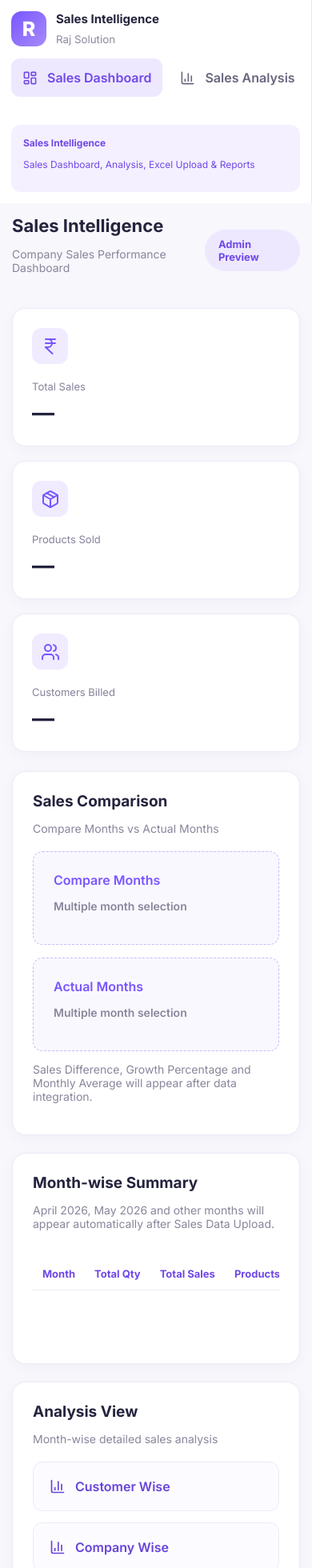
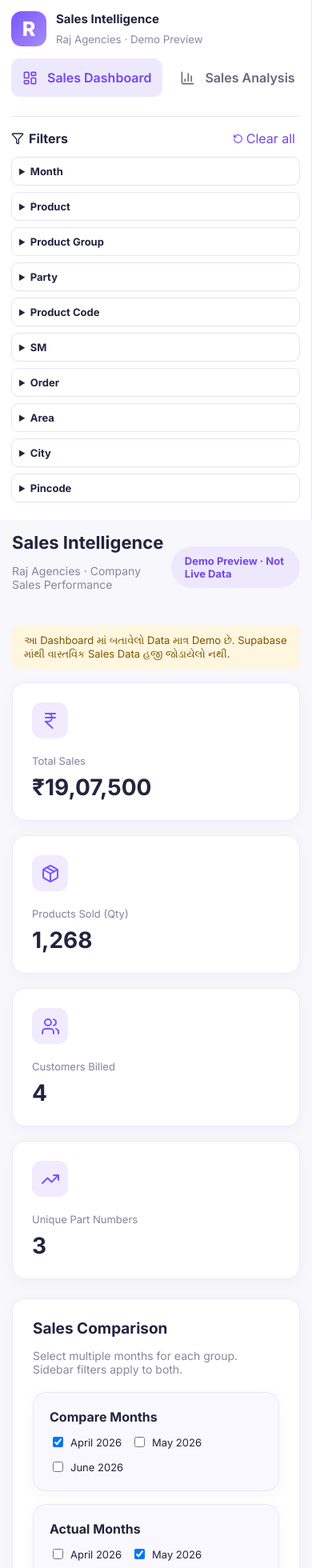
Before and after one commit to rajapplicatoin/rjsolution, a React (Vite) app: page / in a window 390 px wide. Shown: the top 1960 px of the page at 80% size. Built offline with nearby package versions, Linux system fonts and the light colour scheme.

Commit message:
upload file

```diff
--- a/src/App.tsx
+++ b/src/App.tsx
@@ -1,467 +1,80 @@
-
-import { useState } from "react";
-import {
-  LayoutDashboard,
-  BarChart3,
-  Upload,
-  Settings,
-  Package,
-  Users,
-  IndianRupee,
-  Download,
-  FileSpreadsheet,
-  Database,
-  CheckCircle2
-} from "lucide-react";
+import { useMemo, useState, type ReactNode } from "react";
+import { LayoutDashboard, BarChart3, Upload, Settings, Package, Users, IndianRupee, Download, FileSpreadsheet, Database, TrendingUp, Filter, RotateCcw } from "lucide-react";
+import { BarChart, Bar, XAxis, YAxis, CartesianGrid, Tooltip, ResponsiveContainer, Legend } from "recharts";
 import { downloadSalesTemplate } from "./salesTemplate";
 
 type Page = "dashboard" | "analysis" | "upload" | "admin";
-
-const menus = [
-  {
-    id: "dashboard" as Page,
-    name: "Sales Dashboard",
-    icon: LayoutDashboard
-  },
-  {
-    id: "analysis" as Page,
-    name: "Sales Analysis",
-    icon: BarChart3
-  },
-  {
-    id: "upload" as Page,
-    name: "Data Upload",
-    icon: Upload
-  },
-  {
-    id: "admin" as Page,
-    name: "Admin Panel",
-    icon: Settings
-  }
+type Sale = { month: string; customer: string; company: string; product: string; group: string; code: string; sm: string; order: string; area: string; city: string; pin: string; qty: number; amount: number; listValue: number };
+const demo: Sale[] = [
+  { month:"2026-04", customer:"Shree Traders", company:"Alpha", product:"Bearing", group:"Mechanical", code:"BR-101", sm:"Ravi", order:"SO-101", area:"Varachha", city:"Surat", pin:"395006", qty:140, amount:175000, listValue:195000 },
+  { month:"2026-04", customer:"Patel Industries", company:"Beta", product:"Motor", group:"Electrical", code:"MT-202", sm:"Amit", order:"SO-102", area:"Udhna", city:"Surat", pin:"394210", qty:32, amount:256000, listValue:280000 },
+  { month:"2026-04", customer:"Om Enterprises", company:"Alpha", product:"Bearing", group:"Mechanical", code:"BR-101", sm:"Ravi", order:"SO-103", area:"Adajan", city:"Surat", pin:"395009", qty:90, amount:112500, listValue:130000 },
+  { month:"2026-05", customer:"Shree Traders", company:"Alpha", product:"Bearing", group:"Mechanical", code:"BR-101", sm:"Ravi", order:"SO-201", area:"Varachha", city:"Surat", pin:"395006", qty:160, amount:200000, listValue:225000 },
+  { month:"2026-05", customer:"Patel Industries", company:"Beta", product:"Motor", group:"Electrical", code:"MT-202", sm:"Amit", order:"SO-202", area:"Udhna", city:"Surat", pin:"394210", qty:44, amount:352000, listValue:390000 },
+  { month:"2026-05", customer:"Krishna Sales", company:"Gamma", product:"Cable", group:"Electrical", code:"CB-303", sm:"Neha", order:"SO-203", area:"Ring Road", city:"Surat", pin:"395002", qty:260, amount:78000, listValue:95000 },
+  { month:"2026-06", customer:"Shree Traders", company:"Alpha", product:"Bearing", group:"Mechanical", code:"BR-101", sm:"Ravi", order:"SO-301", area:"Varachha", city:"Surat", pin:"395006", qty:180, amount:225000, listValue:250000 },
+  { month:"2026-06", customer:"Om Enterprises", company:"Gamma", product:"Cable", group:"Electrical", code:"CB-303", sm:"Neha", order:"SO-302", area:"Adajan", city:"Surat", pin:"395009", qty:310, amount:93000, listValue:115000 },
+  { month:"2026-06", customer:"Krishna Sales", company:"Beta", product:"Motor", group:"Electrical", code:"MT-202", sm:"Amit", order:"SO-303", area:"Ring Road", city:"Surat", pin:"395002", qty:52, amount:416000, listValue:460000 },
 ];
-
-const analysisTypes = [
-  "Customer Wise",
-  "Company Wise",
-  "Product Wise",
-  "SM Wise",
-  "Area Wise",
-  "City Wise"
-];
+const formatMoney = (v:number) => "₹" + v.toLocaleString("en-IN", { maximumFractionDigits: 0 });
+const formatNumber = (v:number) => v.toLocaleString("en-IN", { maximumFractionDigits: 2 });
+const monthLabel = (s:string) => new Date(s+"-01T00:00:00").toLocaleDateString("en-IN", {month:"long",year:"numeric"});
+const sum = (rows:Sale[], key:"amount"|"qty"|"listValue") => rows.reduce((t,r)=>t+r[key],0);
+const unique = (rows:Sale[], key:keyof Sale) => new Set(rows.map(r=>String(r[key]))).size;
+const dimensions = [
+  { label:"Month", key:"month" }, { label:"Product", key:"product" }, { label:"Product Group", key:"group" },
+  { label:"Party", key:"customer" }, { label:"Product Code", key:"code" }, { label:"SM", key:"sm" },
+  { label:"Order", key:"order" }, { label:"Area", key:"area" }, { label:"City", key:"city" }, { label:"Pincode", key:"pin" }
+] as const;
+type FilterKey = typeof dimensions[number]["key"];
+type Filters = Record<FilterKey,string[]>;
+const emptyFilters = ():Filters => ({month:[],product:[],group:[],customer:[],code:[],sm:[],order:[],area:[],city:[],pin:[]});
+const cardStyle = {background:"#fff",border:"1px solid #ebe8f5",borderRadius:16,padding:20,boxShadow:"0 4px 18px rgba(48,32,95,.04)"} as const;
+const buttonStyle = {border:0,borderRadius:9,padding:"10px 15px",background:"#7048e8",color:"white",fontWeight:700,cursor:"pointer"} as const;
 
 export default function App() {
-  const [page, setPage] = useState<Page>("dashboard");
-
-  return (
-    <div className="app">
-      <aside className="sidebar">
-        <div className="brand">
-          <div className="brand-logo">R</div>
-
-          <div>
-            <h2>Sales Intelligence</h2>
-            <small>Raj Solution</small>
-          </div>
-        </div>
-
-        <nav>
-          {menus.map((item) => {
-            const Icon = item.icon;
-
-            return (
-              <button
-                type="button"
-                key={item.id}
-                className={
-                  page === item.id
-                    ? "nav active"
-                    : "nav"
-                }
-                onClick={() => setPage(item.id)}
-              >
-                <Icon size={19} />
-                {item.name}
-              </button>
-            );
-          })}
-        </nav>
-
-        <div
-          style={{
-            marginTop: 35,
-            padding: 15,
-            borderRadius: 12,
-            background: "#f4f0ff",
-            color: "#7048e8",
-            fontSize: 12
-          }}
-        >
-          <strong>Sales Intelligence</strong>
-          <p>
-            Sales Dashboard, Analysis,
-            Excel Upload & Reports
-          </p>
-        </div>
-      </aside>
-
-      <main className="main">
-        <header className="header">
-          <div>
-            <h1>Sales Intelligence</h1>
-            <p>
-              Company Sales Performance Dashboard
-            </p>
-          </div>
-
-          <span className="admin-badge">
-            Admin Preview
-          </span>
-        </header>
-
-        {page === "dashboard" && (
-          <Dashboard />
-        )}
-
-        {page === "analysis" && (
-          <Analysis />
-        )}
-
-        {page === "upload" && (
-          <UploadPage />
-        )}
-
-        {page === "admin" && (
-          <AdminPage />
-        )}
-      </main>
-    </div>
-  );
+  const [page,setPage] = useState<Page>("dashboard");
+  const [filters,setFilters] = useState<Filters>(emptyFilters);
+  const [compare,setCompare] = useState<string[]>(["2026-04"]);
+  const [actual,setActual] = useState<string[]>(["2026-05","2026-06"]);
+  const [analysisKey,setAnalysisKey] = useState<"customer"|"company"|"product"|"sm"|"area"|"city">("customer");
+  const months = [...new Set(demo.map(x=>x.month))].sort();
+  const filtered = useMemo(()=>demo.filter(r=>dimensions.every(d=>filters[d.key].length===0 || filters[d.key].includes(r[d.key]))),[filters]);
+  const setSelection=(key:FilterKey,value:string)=>setFilters(old=>({...old,[key]:old[key].includes(value)?old[key].filter(v=>v!==value):[...old[key],value]}));
+  const reset=()=>setFilters(emptyFilters());
+  const chartData=months.map(month=>({name:monthLabel(month),Sales:sum(filtered.filter(r=>r.month===month),"amount"),"List Value":sum(filtered.filter(r=>r.month===month),"listValue")}));
+  const grouped = [...new Set(filtered.map(r=>r[analysisKey]))].map(name=>{const rows=filtered.filter(r=>r[analysisKey]===name);return {name,qty:sum(rows,"qty"),sales:sum(rows,"amount"),listValue:sum(rows,"listValue"),customers:unique(rows,"customer"),parts:unique(rows,"code")}}).sort((a,b)=>b.sales-a.sales);
+  const compareRows=filtered.filter(r=>compare.includes(r.month));
+  const actualRows=filtered.filter(r=>actual.includes(r.month));
+  const compareSales=sum(compareRows,"amount");
+  const actualSales=sum(actualRows,"amount");
+  const difference=actualSales-compareSales;
+  const nav=[{id:"dashboard" as Page,label:"Sales Dashboard",icon:LayoutDashboard},{id:"analysis" as Page,label:"Sales Analysis",icon:BarChart3},{id:"upload" as Page,label:"Data Upload",icon:Upload},{id:"admin" as Page,label:"Admin Panel",icon:Settings}];
+  return <div className="app" style={{minHeight:"100vh"}}>
+    <aside className="sidebar" style={{overflowY:"auto"}}>
+      <div className="brand"><div className="brand-logo">R</div><div><h2>Sales Intelligence</h2><small>Raj Agencies · Demo Preview</small></div></div>
+      <nav>{nav.map(item=>{const Icon=item.icon;return <button key={item.id} type="button" className={page===item.id?"nav active":"nav"} onClick={()=>setPage(item.id)}><Icon size={19}/>{item.label}</button>})}</nav>
+      <div style={{marginTop:24,paddingTop:16,borderTop:"1px solid #e9e2f5"}}>
+        <div style={{display:"flex",justifyContent:"space-between",alignItems:"center",marginBottom:12}}><strong style={{display:"flex",alignItems:"center",gap:6}}><Filter size={16}/> Filters</strong><button type="button" onClick={reset} style={{border:0,background:"transparent",color:"#7048e8",cursor:"pointer",display:"flex",gap:4,alignItems:"center"}}><RotateCcw size={13}/> Clear all</button></div>
+        {dimensions.map(d=><details key={d.key} style={{marginBottom:8,border:"1px solid #e8e2f4",borderRadius:9,padding:9,background:"#fff"}}><summary style={{cursor:"pointer",fontSize:13,fontWeight:650}}>{d.label} {filters[d.key].length>0?`(${filters[d.key].length})`:""}</summary><div style={{maxHeight:135,overflowY:"auto",marginTop:9}}>{[...new Set(demo.map(r=>r[d.key]))].sort().map(v=><label key={v} style={{display:"flex",alignItems:"center",gap:7,fontSize:12,marginBottom:7,cursor:"pointer"}}><input type="checkbox" checked={filters[d.key].includes(v)} onChange={()=>setSelection(d.key,v)}/>{d.key==="month"?monthLabel(v):v}</label>)}</div></details>)}
+      </div>
+    </aside>
+    <main className="main" style={{minWidth:0}}>
+      <header className="header"><div><h1>Sales Intelligence</h1><p>Raj Agencies · Company Sales Performance</p></div><span className="admin-badge">Demo Preview · Not Live Data</span></header>
+      <div style={{marginBottom:16,padding:"11px 15px",borderRadius:10,background:"#fff6df",color:"#795700",fontSize:13}}>આ Dashboard માં બતાવેલો Data માત્ર Demo છે. Supabase માંથી વાસ્તવિક Sales Data હજી જોડાયેલો નથી.</div>
+      {page==="dashboard"&&<>
+        <div className="kpi-grid"><Kpi title="Total Sales" value={formatMoney(sum(filtered,"amount"))} icon={<IndianRupee/>}/><Kpi title="Products Sold (Qty)" value={formatNumber(sum(filtered,"qty"))} icon={<Package/>}/><Kpi title="Customers Billed" value={formatNumber(unique(filtered,"customer"))} icon={<Users/>}/><Kpi title="Unique Part Numbers" value={formatNumber(unique(filtered,"code"))} icon={<TrendingUp/>}/></div>
+        <section className="panel"><h2>Sales Comparison</h2><p>Select multiple months for each group. Sidebar filters apply to both.</p><div className="comparison-grid"><MonthPicker title="Compare Months" months={months} selected={compare} onChange={setCompare}/><MonthPicker title="Actual Months" months={months} selected={actual} onChange={setActual}/></div><div style={{display:"grid",gridTemplateColumns:"repeat(auto-fit,minmax(160px,1fr))",gap:12,marginTop:16}}><MiniStat label="Compare Sales" value={formatMoney(compareSales)}/><MiniStat label="Actual Sales" value={formatMoney(actualSales)}/><MiniStat label="Difference" value={(difference>=0?"+":"")+formatMoney(difference)}/><MiniStat label="Growth" value={compareSales===0?"N/A":`${(difference/compareSales*100).toFixed(1)}%`}/><MiniStat label="Compare Monthly Avg" value={formatMoney(compare.length?compareSales/compare.length:0)}/><MiniStat label="Actual Monthly Avg" value={formatMoney(actual.length?actualSales/actual.length:0)}/></div></section>
+        <section className="panel"><h2>Month-wise Summary</h2><p>Sales-related columns are calculated from demo rows. Budget, target and payment data are not uploaded yet.</p><div style={{overflowX:"auto"}}><table style={{width:"100%",borderCollapse:"collapse",fontSize:12,whiteSpace:"nowrap"}}><thead><tr>{["Month","Total Qty","Total Sales","Part Numbers","Customers Billed","Avg Sales / Customer","Total Budget","Target Customers","Target Budget","Zero Sales Customers","Zero Sales Budget","Payment Received","List Value"].map(h=><th key={h} style={{padding:12,textAlign:"left",borderBottom:"2px solid #eee8fa",color:"#7048e8"}}>{h}</th>)}</tr></thead><tbody>{months.map(m=>{const rows=filtered.filter(r=>r.month===m);const customers=unique(rows,"customer");return <tr key={m}>{[monthLabel(m),formatNumber(sum(rows,"qty")),formatMoney(sum(rows,"amount")),formatNumber(unique(rows,"code")),formatNumber(customers),formatMoney(customers?sum(rows,"amount")/customers:0),"Not uploaded","Not uploaded","Not uploaded","Not available","Not available","Not uploaded",formatMoney(sum(rows,"listValue"))].map((v,i)=><td key={i} style={{padding:12,borderBottom:"1px solid #f0edf6"}}>{v}</td>)}</tr>})}</tbody></table></div></section>
+        <section className="panel"><h2>Visual Analysis</h2><p>Monthly Sales vs List Value (Demo)</p><div style={{width:"100%",height:300}}><ResponsiveContainer width="100%" height="100%"><BarChart data={chartData}><CartesianGrid strokeDasharray="3 3"/><XAxis dataKey="name"/><YAxis tickFormatter={v=>`${Math.round(Number(v)/1000)}k`}/><Tooltip formatter={v=>formatMoney(Number(v))}/><Legend/><Bar dataKey="Sales" fill="#7048e8" radius={[5,5,0,0]}/><Bar dataKey="List Value" fill="#b6a2f5" radius={[5,5,0,0]}/></BarChart></ResponsiveContainer></div></section>
+        <section className="panel"><h2>Analysis View</h2><p>Choose a category to see the detailed report.</p><div className="analysis-grid">{(["customer","company","product","sm","area","city"] as const).map(key=><button key={key} type="button" className="analysis-item" onClick={()=>{setAnalysisKey(key);setPage("analysis")}} style={{cursor:"pointer",border:"1px solid #eee8fa",background:"#faf8ff"}}><BarChart3 size={19}/>{key.toUpperCase()} Wise</button>)}</div></section>
+      </>}
+      {page==="analysis"&&<section className="panel"><h2>Sales Analysis</h2><p>All figures follow sidebar filters. Budget and target comparisons will be added when those files are available.</p><div style={{display:"flex",gap:8,flexWrap:"wrap",margin:"16px 0"}}>{(["customer","company","product","sm","area","city"] as const).map(key=><button key={key} type="button" onClick={()=>setAnalysisKey(key)} style={{...buttonStyle,background:analysisKey===key?"#7048e8":"#f0eafa",color:analysisKey===key?"white":"#6044ac"}}>{key.toUpperCase()} Wise</button>)}</div><div style={{overflowX:"auto"}}><table style={{width:"100%",borderCollapse:"collapse",fontSize:13}}><thead><tr>{[analysisKey.toUpperCase(),"Qty","Sales","List Value","Customers","Part Numbers"].map(h=><th key={h} style={{textAlign:"left",padding:12,borderBottom:"2px solid #eee8fa"}}>{h}</th>)}</tr></thead><tbody>{grouped.map(r=><tr key={r.name}>{[r.name,formatNumber(r.qty),formatMoney(r.sales),formatMoney(r.listValue),r.customers,r.parts].map((v,i)=><td key={i} style={{padding:12,borderBottom:"1px solid #f0edf6"}}>{v}</td>)}</tr>)}{grouped.length===0&&<tr><td colSpan={6} style={{padding:20}}>No matching records.</td></tr>}</tbody></table></div></section>}
+      {page==="upload"&&<><section className="panel"><h2>Sales Data Upload</h2><p>Download the standard sample Excel with Qty, Amt and List Value columns.</p><button type="button" onClick={downloadSalesTemplate} style={{...buttonStyle,display:"inline-flex",alignItems:"center",gap:8,marginTop:12}}><Download size={17}/> Download Sample Sales Excel</button></section><section className="panel"><h2>Excel Preview</h2><p>Real Excel import, validation, duplicate protection and secure Supabase saving are the next development stage. No file is uploaded from this demo.</p><div className="placeholder"><FileSpreadsheet size={25}/> Upload Preview Coming Next</div></section><section className="panel"><h2>Database</h2><div className="analysis-grid"><div className="analysis-item"><Database size={20}/> Supabase Database (not connected)</div><div className="analysis-item"><FileSpreadsheet size={20}/> Original Excel Columns</div><div className="analysis-item"><Package size={20}/> List Value Supported</div></div></section></>}
+      {page==="admin"&&<section className="panel"><h2>Admin Panel</h2><p>Login, user roles, access permissions and upload history will be built after the dashboard and Excel preview are ready.</p><div className="placeholder">Admin Settings Coming Later</div></section>}
+    </main>
+  </div>;
 }
-
-function Dashboard() {
-  return (
-    <>
-      <div className="kpi-grid">
-        <Kpi
-          title="Total Sales"
-          value="—"
-          icon={<IndianRupee />}
-        />
-
-        <Kpi
-          title="Products Sold"
-          value="—"
-          icon={<Package />}
-        />
-
-        <Kpi
-          title="Customers Billed"
-          value="—"
-          icon={<Users />}
-        />
-      </div>
-
-      <section className="panel">
-        <h2>Sales Comparison</h2>
-
-        <p>
-          Compare Months vs Actual Months
-        </p>
-
-        <div className="comparison-grid">
-          <div className="placeholder">
-            Compare Months
-            <p>Multiple month selection</p>
-          </div>
-
-          <div className="placeholder">
-            Actual Months
-            <p>Multiple month selection</p>
-          </div>
-        </div>
-
-        <p>
-          Sales Difference, Growth Percentage
-          and Monthly Average will appear
-          after data integration.
-        </p>
-      </section>
-
-      <section className="panel">
-        <h2>Month-wise Summary</h2>
-
-        <p>
-          April 2026, May 2026 and other months
-          will appear automatically after
-          Sales Data Upload.
-        </p>
-
-        <div style={{ overflowX: "auto" }}>
-          <table
-            style={{
-              width: "100%",
-              borderCollapse: "collapse",
-              marginTop: 20,
-              textAlign: "left",
-              fontSize: 13
-            }}
-          >
-            <thead>
-              <tr>
-                {[
-                  "Month",
-                  "Total Qty",
-                  "Total Sales",
-                  "Products Sold",
-                  "Customers Billed",
-                  "Average Sales",
-                  "Total Budget",
-                  "Target Customers",
-                  "Target Budget",
-                  "Zero Sales Customers",
-                  "Zero Sales Budget",
-                  "Payment Received"
-                ].map((column) => (
-                  <th
-                    key={column}
-                    style={{
-                      padding: 12,
-                      whiteSpace: "nowrap",
-                      borderBottom:
-                        "1px solid #eceaf5",
-                      color: "#7048e8"
-                    }}
-                  >
-                    {column}
-                  </th>
-                ))}
-              </tr>
-            </thead>
-
-            <tbody>
-              <tr>
-                <td
-                  colSpan={12}
-                  style={{
-                    padding: 25,
-                    textAlign: "center",
-                    color: "#88869b"
-                  }}
-                >
-                  No sales data uploaded yet
-                </td>
-              </tr>
-            </tbody>
-          </table>
-        </div>
-      </section>
-
-      <section className="panel">
-        <h2>Analysis View</h2>
-        <p>Month-wise detailed sales analysis</p>
-
-        <div className="analysis-grid">
-          {analysisTypes.map((name) => (
-            <div
-              className="analysis-item"
-              key={name}
-            >
-              <BarChart3 size={20} />
-              <span>{name}</span>
-            </div>
-          ))}
-        </div>
-      </section>
-
-      <section className="panel">
-        <h2>Visual Analysis</h2>
-
-        <p>
-          Sales Trends, Target vs Actual
-          and Comparison Graphs will
-          appear here.
-        </p>
-
-        <div className="placeholder">
-          Chart Area
-        </div>
-      </section>
-    </>
-  );
-}
-
-function Analysis() {
-  return (
-    <section className="panel">
-      <h2>Sales Analysis</h2>
-
-      <p>
-        Select an analysis category
-        to view month-wise sales reports.
-      </p>
-
-      <div className="analysis-grid">
-        {analysisTypes.map((name) => (
-          <div
-            key={name}
-            className="analysis-item"
-          >
-            <BarChart3 size={20} />
-            <span>{name}</span>
-          </div>
-        ))}
-      </div>
-
-      <p>
-        Detailed reports will be activated
-        after Supabase data integration.
-      </p>
-    </section>
-  );
-}
-
-function UploadPage() {
-  return (
-    <>
-      <section className="panel">
-        <h2>Sales Data Upload</h2>
-
-        <p>
-          Download the standard Sales Excel
-          Template to ensure all columns
-          have the correct names and format.
-        </p>
-
-        <div
-          style={{
-            display: "flex",
-            alignItems: "center",
-            gap: 15,
-            flexWrap: "wrap",
-            marginTop: 25
-          }}
-        >
-          <FileSpreadsheet
-            size={38}
-            color="#7048e8"
-          />
-
-          <div>
-            <strong>
-              Sales Upload Template
-            </strong>
-
-            <p>
-              Includes Qty, Amt and List Value
-            </p>
-          </div>
-
-          <button
-            type="button"
-            onClick={downloadSalesTemplate}
-            style={{
-              background: "#7048e8",
-              color: "#ffffff",
-              border: "none",
-              borderRadius: 10,
-              padding: "13px 20px",
-              fontWeight: 700
-            }}
-          >
-            <Download
-              size={17}
-              style={{
-                verticalAlign: "middle",
-                marginRight: 8
-              }}
-            />
-            Download Sample Excel
-          </button>
-        </div>
-      </section>
-
-      <section className="panel">
-        <h2>Upload Sales Excel</h2>
-
-        <p>
-          Excel Upload, Column Validation,
-          Duplicate Prevention and Supabase
-          Storage will be connected next.
-        </p>
-
-        <div className="placeholder">
-          <Upload size={25} />
-          <p>
-            Excel Upload Coming Next
-          </p>
-        </div>
-      </section>
-
-      <section className="panel">
-        <h2>Data Storage</h2>
-
-        <p>
-          Sales records will be stored
-          securely in Supabase.
-        </p>
-
-        <div className="analysis-grid">
-          <div className="analysis-item">
-            <Database size={20} />
-            <span>Supabase Database</span>
-          </div>
-
-          <div className="analysis-item">
-            <FileSpreadsheet size={20} />
-            <span>Original Excel Data</span>
-          </div>
-
-          <div className="analysis-item">
-            <CheckCircle2 size={20} />
-            <span>List Value Column</span>
-          </div>
-        </div>
-      </section>
-    </>
-  );
-}
-
-function AdminPage() {
-  return (
-    <section className="panel">
-      <h2>Admin Panel</h2>
-
-      <p>
-        User Login, Permissions,
-        Customer Access, SM Access,
-        Company Access and Upload History
-        will be managed here.
-      </p>
-
-      <div className="placeholder">
-        Admin Settings Coming Next
-      </div>
-    </section>
-  );
-}
-
-function Kpi({
-  title,
-  value,
-  icon
-}: {
-  title: string;
-  value: string;
-  icon: React.ReactNode;
-}) {
-  return (
-    <div className="kpi-card">
-      <div className="kpi-icon">
-        {icon}
-      </div>
-
-      <p>{title}</p>
-      <h2>{value}</h2>
-    </div>
-  );
-}
+function Kpi({title,value,icon}:{title:string;value:string;icon:ReactNode}){return <div className="kpi-card"><div className="kpi-icon">{icon}</div><p>{title}</p><h2>{value}</h2></div>}
+function MiniStat({label,value}:{label:string;value:string}){return <div style={cardStyle}><div style={{fontSize:12,color:"#777"}}>{label}</div><strong style={{fontSize:19,display:"block",marginTop:8}}>{value}</strong></div>}
+function MonthPicker({title,months,selected,onChange}:{title:string;months:string[];selected:string[];onChange:(v:string[])=>void}){return <div style={{...cardStyle,background:"#faf8ff"}}><strong>{title}</strong><div style={{display:"flex",flexWrap:"wrap",gap:12,marginTop:12}}>{months.map(m=><label key={m} style={{display:"flex",alignItems:"center",gap:6,fontSize:13,cursor:"pointer"}}><input type="checkbox" checked={selected.includes(m)} onChange={()=>onChange(selected.includes(m)?selected.filter(x=>x!==m):[...selected,m])}/>{monthLabel(m)}</label>)}</div></div>}
```
